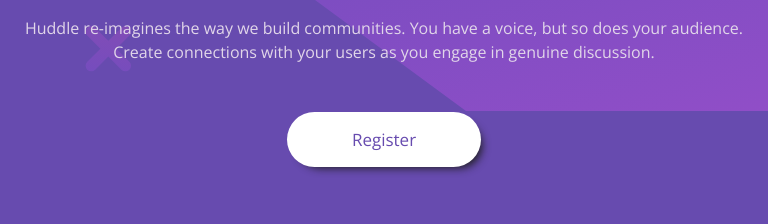
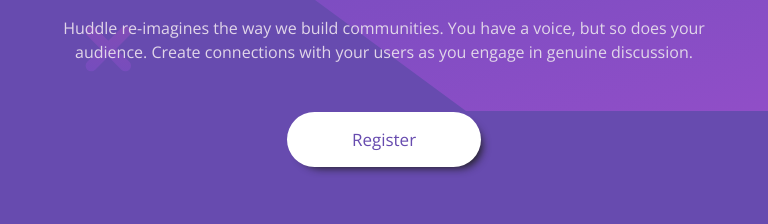
Before and after one commit to k2director/huddlelandingpage, a plain HTML site: page index.html in a window 768 px wide. Shown: the part 787-1011 px from the top of the page. Drawn offline with nearby package versions, Linux system fonts and the light colour scheme.

Commit message:
Add files via upload

```diff
--- a/styles.css
+++ b/styles.css
@@ -238,7 +238,7 @@ margin: 0 auto;}
   }
 
   .container {
-    max-width: 810px;
+    max-width: 900px;
     margin: 0 auto;
     display: flex;
     flex-wrap: wrap;
@@ -259,7 +259,7 @@ margin: 0 auto;}
     flex-basis: 100%;
     /* display: flex;
       flex-wrap: wrap; */
-    margin: 0 15px;
+    margin: 0 25px;
   }
 
   .dumbbutton {
```
